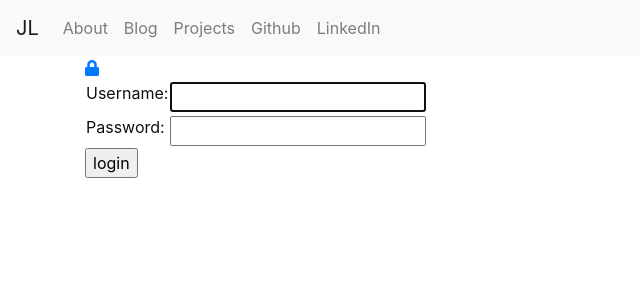
After one commit to jmlinder/OLD--jmlinder-blog, a Django app: page /accounts/login/ in a window 1280 px wide. The commit adds this page. Shown: the top 300 px of the page, without its empty margins (0-640 px from the left). Run offline with Django 3.2, Linux system fonts and the light colour scheme; some libraries are stand-ins or nearby versions.

Commit message:
added login and logout functionality

```diff
--- a/blog/templates/blog/base.html
+++ b/blog/templates/blog/base.html
@@ -6,53 +6,20 @@
     <meta http-equiv="X-UA-Compatible" content="ie=edge" />
     <title>My Blog</title>
     {% load static %}
-    <link
-      href="https://fonts.googleapis.com/css?family=IBM+Plex+Sans|Open+Sans"
-      rel="stylesheet"
-    />
-    <link
-      rel="stylesheet"
-      href="https://stackpath.bootstrapcdn.com/bootstrap/4.3.1/css/bootstrap.min.css"
-      integrity="sha384-ggOyR0iXCbMQv3Xipma34MD+dH/1fQ784/j6cY/iJTQUOhcWr7x9JvoRxT2MZw1T"
-      crossorigin="anonymous"
-    />
-    <link
-      rel="stylesheet"
-      href="https://use.fontawesome.com/releases/v5.8.2/css/all.css"
-      integrity="sha384-oS3vJWv+0UjzBfQzYUhtDYW+Pj2yciDJxpsK1OYPAYjqT085Qq/1cq5FLXAZQ7Ay"
-      crossorigin="anonymous"
-    />
+    <link href="https://fonts.googleapis.com/css?family=IBM+Plex+Sans|Open+Sans"rel="stylesheet"/>
+    <link rel="stylesheet" href="https://stackpath.bootstrapcdn.com/bootstrap/4.3.1/css/bootstrap.min.css" integrity="sha384-ggOyR0iXCbMQv3Xipma34MD+dH/1fQ784/j6cY/iJTQUOhcWr7x9JvoRxT2MZw1T" crossorigin="anonymous"/>
+    <link rel="stylesheet" href="https://use.fontawesome.com/releases/v5.8.2/css/all.css" integrity="sha384-oS3vJWv+0UjzBfQzYUhtDYW+Pj2yciDJxpsK1OYPAYjqT085Qq/1cq5FLXAZQ7Ay" crossorigin="anonymous"/>
     <link rel="stylesheet" href="{% static 'css/blog.css' %}" />
-    <script
-      src="https://code.jquery.com/jquery-3.2.1.slim.min.js"
-      integrity="sha384-KJ3o2DKtIkvYIK3UENzmM7KCkRr/rE9/Qpg6aAZGJwFDMVNA/GpGFF93hXpG5KkN"
-      crossorigin="anonymous"
-    ></script>
-    <script
-      src="https://cdnjs.cloudflare.com/ajax/libs/popper.js/1.12.9/umd/popper.min.js"
-      integrity="sha384-ApNbgh9B+Y1QKtv3Rn7W3mgPxhU9K/ScQsAP7hUibX39j7fakFPskvXusvfa0b4Q"
-      crossorigin="anonymous"
-    ></script>
-    <script
-      src="https://stackpath.bootstrapcdn.com/bootstrap/4.3.1/js/bootstrap.min.js"
-      integrity="sha384-JjSmVgyd0p3pXB1rRibZUAYoIIy6OrQ6VrjIEaFf/nJGzIxFDsf4x0xIM+B07jRM"
-      crossorigin="anonymous"
-    ></script>
+    <script src="https://code.jquery.com/jquery-3.2.1.slim.min.js" integrity="sha384-KJ3o2DKtIkvYIK3UENzmM7KCkRr/rE9/Qpg6aAZGJwFDMVNA/GpGFF93hXpG5KkN" crossorigin="anonymous"></script>
+    <script src="https://cdnjs.cloudflare.com/ajax/libs/popper.js/1.12.9/umd/popper.min.js" integrity="sha384-ApNbgh9B+Y1QKtv3Rn7W3mgPxhU9K/ScQsAP7hUibX39j7fakFPskvXusvfa0b4Q" crossorigin="anonymous"></script>
+    <script src="https://stackpath.bootstrapcdn.com/bootstrap/4.3.1/js/bootstrap.min.js" integrity="sha384-JjSmVgyd0p3pXB1rRibZUAYoIIy6OrQ6VrjIEaFf/nJGzIxFDsf4x0xIM+B07jRM" crossorigin="anonymous"></script>
   </head>
 
   <body>
     <!-- Navbar -->
     <nav class="navbar navbar-expand-lg navbar-light bg-light">
       <a class="navbar-brand" href="index.html">JL</a>
-      <button
-        class="navbar-toggler"
-        type="button"
-        data-toggle="collapse"
-        data-target="#navbarNav"
-        aria-controls="navbarNav"
-        aria-expanded="false"
-        aria-label="Toggle navigation"
-      >
+      <button class="navbar-toggler" type="button" data-toggle="collapse" data-target="#navbarNav" aria-controls="navbarNav" aria-expanded="false" aria-label="Toggle navigation">
         <span class="navbar-toggler-icon"></span>
       </button>
       <div class="collapse navbar-collapse" id="navbarNav">
@@ -67,31 +34,30 @@
             <a class="nav-link" href="/">Projects</a>
           </li>
           <li class="nav-item">
-            <a
-              class="nav-link"
-              target="_blank"
-              href="https://github.com/jmlinder"
-              >Github</a
-            >
+            <a class="nav-link" target="_blank" href="https://github.com/jmlinder">Github</a>
           </li>
           <li class="nav-item">
-            <a
-              class="nav-link"
-              target="_blank"
-              href="https://www.linkedin.com/in/jmlinder/"
-              >LinkedIn</a
-            >
+            <a class="nav-link" target="_blank" href="https://www.linkedin.com/in/jmlinder/" >LinkedIn</a>
           </li>
         </ul>
       </div>
     </nav>
     <div class="container">
       {% if user.is_authenticated %}
-      <a href="{% url 'post_new' %}" class="top-menu"
-        ><i class="far fa-plus-square"></i> New Post</a
-      >
+        <a href="{% url 'post_new' %}" class="top-menu"><i class="far fa-plus-square"></i> New Post</a>
+        <a href="{% url 'post_draft_list' %}" class="top-menu"><i class="fas fa-pencil-alt"></i> Drafts</a>
+        <p class="top-menu">Hello {{ user.username }} <small>(<a href="{% url 'logout' %}">Log out</a>)</small></p>
+        {% else %}
+        <a href="{% url 'login' %}" class="top-menu"><i class="fas fa-lock"></i></a>
       {% endif %}
     </div>
-    {% block content %} {% endblock %}
+    <div class="content container">
+        <div class="row">
+            <div class="col-md-8">
+            {% block content %}
+            {% endblock %}
+            </div>
+        </div>
+    </div>
   </body>
 </html>
--- a/blog/templates/blog/post_edit.html
+++ b/blog/templates/blog/post_edit.html
@@ -1,4 +1,5 @@
-{% extends 'blog/base.html' %} {% block content %}
+{% extends 'blog/base.html' %}
+{% block content %}
   <h2>New post</h2>
   <form method="POST" class="post-form">
     {% csrf_token %}
--- a/blog/templates/blog/post_list.html
+++ b/blog/templates/blog/post_list.html
@@ -1,4 +1,5 @@
-{% extends 'blog/base.html' %} {% block content %}
+{% extends 'blog/base.html' %}
+{% block content %}
   <div class="container">
     <div>
       <h1 class="header">Joe's Blog</h1>
--- /dev/null
+++ b/blog/templates/registration/login.html
@@ -0,0 +1,24 @@
+{% extends "blog/base.html" %}
+
+{% block content %}
+    {% if form.errors %}
+        <p>Your username and password didn't match. Please try again.</p>
+    {% endif %}
+
+    <form method="post" action="{% url 'login' %}">
+    {% csrf_token %}
+        <table>
+        <tr>
+            <td>{{ form.username.label_tag }}</td>
+            <td>{{ form.username }}</td>
+        </tr>
+        <tr>
+            <td>{{ form.password.label_tag }}</td>
+            <td>{{ form.password }}</td>
+        </tr>
+        </table>
+
+        <input type="submit" value="login" />
+        <input type="hidden" name="next" value="{{ next }}" />
+    </form>
+{% endblock %}
--- a/blog/urls.py
+++ b/blog/urls.py
@@ -6,4 +6,7 @@ urlpatterns = [
     path('post/<int:pk>/', views.post_detail, name='post_detail'),
     path('post/new', views.post_new, name='post_new'),
     path('post/<int:pk>/edit/', views.post_edit, name='post_edit'),
+    path('drafts/', views.post_draft_list, name='post_draft_list'),
+    path('post/<pk>/publish/', views.post_publish, name='post_publish'),
+    path('post/<pk>/remove/', views.post_remove, name='post_remove'),
 ]
--- a/mysite/settings.py
+++ b/mysite/settings.py
@@ -123,3 +123,5 @@ USE_TZ = True
 
 STATIC_URL = '/static/'
 STATIC_ROOT = os.path.join(BASE_DIR, 'static')
+
+LOGIN_REDIRECT_URL = '/'
--- a/mysite/urls.py
+++ b/mysite/urls.py
@@ -15,8 +15,11 @@ Including another URLconf
 """
 from django.contrib import admin
 from django.urls import path, include
+from django.contrib.auth import views
 
 urlpatterns = [
     path('admin/', admin.site.urls),
     path('', include('blog.urls')),
+    path('accounts/login/', views.LoginView.as_view(), name='login'),
+    path('accounts/logout/', views.LogoutView.as_view(next_page='/'), name='logout'),
 ]
```
Also changed, not shown: blog/templates/blog/post_detail.html (+6 -4 lines), blog/templates/blog/post_draft_list.html (added, +12 -0 lines), blog/templates/blog/post_new.html (+4 -3 lines), blog/views.py (+36 -3 lines). Lines whose indentation alone changed are shown as unchanged.
